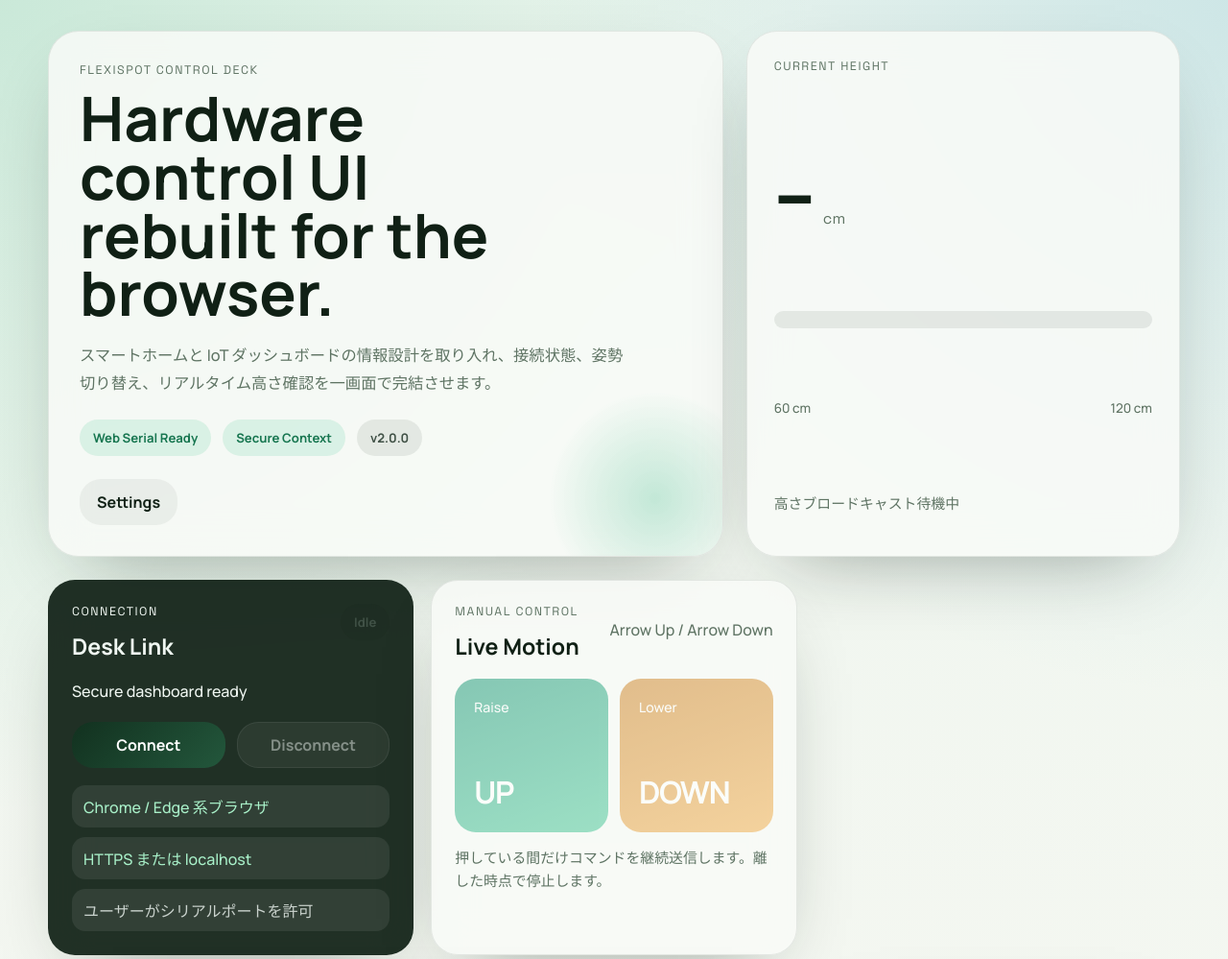
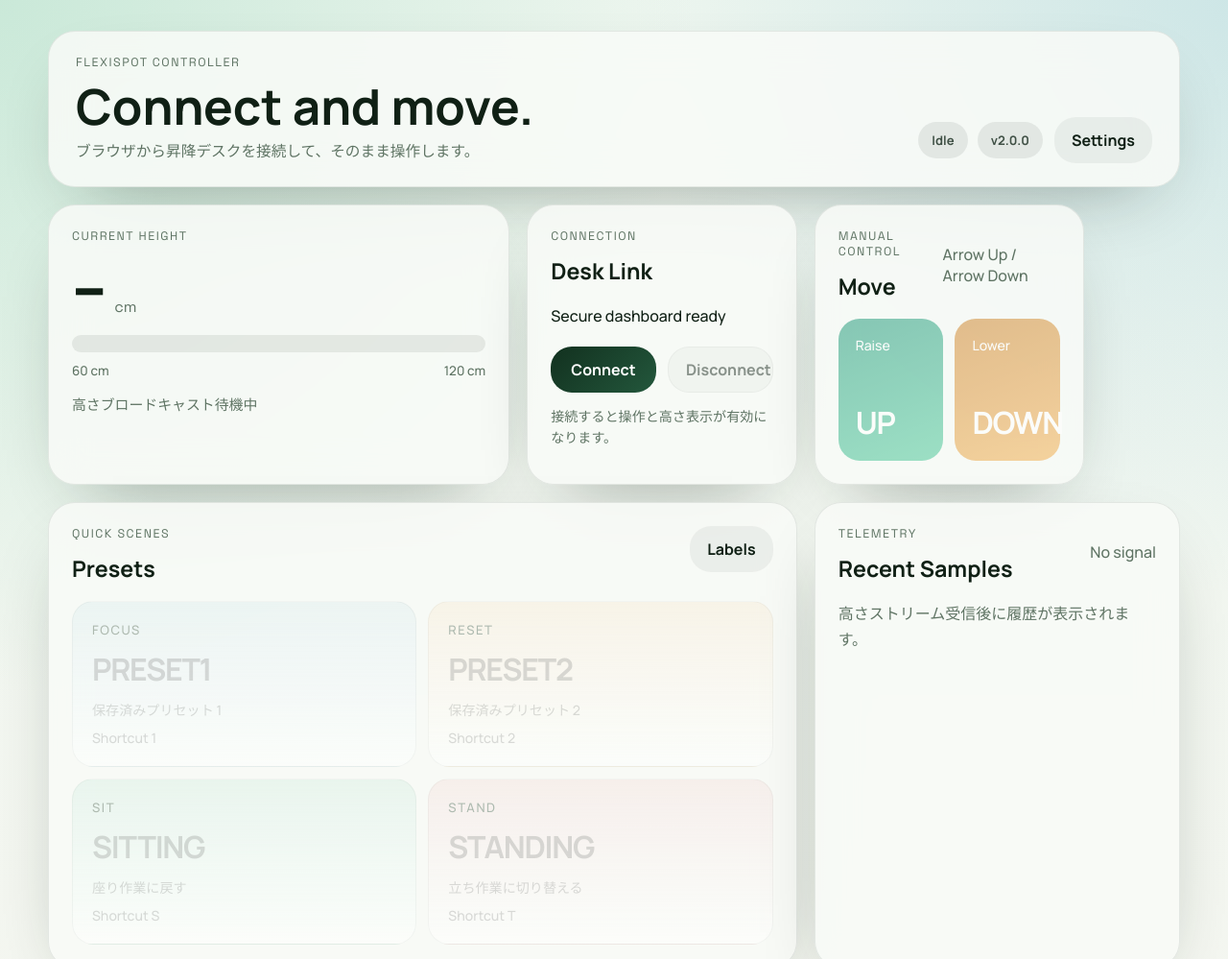
Before and after one commit to JunNakarai/flexispot-web-controller, a website built with Vite: page index.html in a window 1280 px wide. Shown: the top 999 px of the page at 96% size. Built offline with nearby package versions, Linux system fonts and the light colour scheme.

Commit message:
Simplify the home layout

```diff
--- a/src/styles.css
+++ b/src/styles.css
@@ -76,15 +76,7 @@
     padding: 32px 0 48px;
 }
 
-.hero-panel {
-    display: grid;
-    grid-template-columns: minmax(0, 1.4fr) minmax(320px, 0.9fr);
-    gap: 24px;
-    margin-bottom: 24px;
-}
-
-.hero-copy,
-.hero-metric,
+.top-strip,
 .panel,
 .toast {
     border: 1px solid var(--panel-border);
@@ -93,21 +85,26 @@
     box-shadow: var(--shadow);
 }
 
-.hero-copy {
-    border-radius: 32px;
-    padding: 32px;
-    position: relative;
-    overflow: hidden;
+.top-strip {
+    display: flex;
+    align-items: flex-end;
+    justify-content: space-between;
+    gap: 24px;
+    border-radius: 28px;
+    padding: 24px 28px;
+    margin-bottom: 18px;
 }
 
-.hero-copy::after {
-    content: '';
-    position: absolute;
-    inset: auto -40px -50px auto;
-    width: 220px;
-    height: 220px;
-    border-radius: 50%;
-    background: radial-gradient(circle, rgba(57, 185, 132, 0.28), transparent 72%);
+.top-strip-copy {
+    max-width: 620px;
+}
+
+.top-strip-actions {
+    display: flex;
+    align-items: center;
+    gap: 12px;
+    flex-wrap: wrap;
+    justify-content: flex-end;
 }
 
 .eyebrow,
@@ -121,30 +118,24 @@
     margin: 0 0 12px;
 }
 
-.hero-copy h1 {
+.top-strip h1 {
     margin: 0;
-    max-width: 12ch;
-    font-size: clamp(2.8rem, 5vw, 4.8rem);
-    line-height: 0.95;
+    font-size: clamp(2.2rem, 4vw, 3.4rem);
+    line-height: 0.98;
 }
 
 .lede {
-    margin: 20px 0 0;
-    max-width: 56ch;
+    margin: 10px 0 0;
+    max-width: 48ch;
     color: var(--muted);
-    font-size: 1.02rem;
-    line-height: 1.75;
+    font-size: 0.98rem;
+    line-height: 1.6;
 }
 
 .hero-badges {
     display: flex;
     flex-wrap: wrap;
-    gap: 12px;
-    margin-top: 24px;
-}
-
-.hero-actions {
-    margin-top: 24px;
+    gap: 10px;
 }
 
 .badge,
@@ -186,23 +177,15 @@
     color: #1f6e87;
 }
 
-.hero-metric {
-    border-radius: 32px;
-    padding: 28px;
-    display: flex;
-    flex-direction: column;
-    justify-content: space-between;
-}
-
 .metric-value-row {
     display: flex;
     align-items: baseline;
     gap: 8px;
-    margin: 10px 0 18px;
+    margin: 6px 0 16px;
 }
 
 .metric-value {
-    font-size: clamp(3.4rem, 7vw, 5rem);
+    font-size: clamp(3rem, 6vw, 4.2rem);
     line-height: 1;
     font-weight: 800;
 }
@@ -253,26 +236,27 @@
     gap: 18px;
 }
 
+.dashboard-grid-priority {
+    margin-bottom: 18px;
+}
+
 .panel {
     border-radius: 28px;
     padding: 24px;
     grid-column: span 4;
 }
 
-.panel-strong {
-    background: var(--panel-strong);
-    color: #f0f7f2;
+.panel-wide {
+    grid-column: span 8;
 }
 
-.panel-strong .panel-kicker,
-.panel-strong .panel-body,
-.panel-strong .check-list,
-.panel-strong h2 {
-    color: inherit;
+.panel-metric {
+    grid-column: span 5;
 }
 
-.panel-wide {
-    grid-column: span 8;
+.panel-connection,
+.panel-motion {
+    grid-column: span 3;
 }
 
 .panel-head {
@@ -413,39 +397,14 @@
     outline-offset: 3px;
 }
 
-.check-list,
 .facts {
     margin: 18px 0 0;
     padding: 0;
 }
 
-.check-list {
-    list-style: none;
-    display: grid;
-    gap: 10px;
-}
-
-.check-list li {
-    padding: 10px 12px;
-    border-radius: 14px;
-    background: rgba(255, 255, 255, 0.08);
-}
-
-.check-list li.ok {
-    color: #a8f0c8;
-}
-
-.check-list li.warn {
-    color: #ffd696;
-}
-
-.check-list li.neutral {
-    color: rgba(240, 247, 242, 0.8);
-}
-
 .control {
-    min-height: 160px;
-    padding: 20px;
+    min-height: 148px;
+    padding: 18px;
     text-align: left;
     color: white;
     cursor: pointer;
@@ -518,6 +477,13 @@
     text-transform: uppercase;
     letter-spacing: 0.12em;
     color: var(--muted);
+}
+
+.support-note {
+    margin: 14px 0 0;
+    color: var(--muted);
+    font-size: 0.88rem;
+    line-height: 1.55;
 }
 
 .history-list {
@@ -805,12 +771,16 @@
 }
 
 @media (max-width: 980px) {
-    .hero-panel {
-        grid-template-columns: 1fr;
+    .top-strip {
+        flex-direction: column;
+        align-items: stretch;
     }
 
     .panel,
-    .panel-wide {
+    .panel-wide,
+    .panel-metric,
+    .panel-connection,
+    .panel-motion {
         grid-column: span 12;
     }
 }
@@ -821,8 +791,7 @@
         padding-top: 12px;
     }
 
-    .hero-copy,
-    .hero-metric,
+    .top-strip,
     .panel {
         border-radius: 24px;
         padding: 20px;
--- a/src/ui/app.ts
+++ b/src/ui/app.ts
@@ -200,26 +200,27 @@
             : clamp(((this.state.currentHeight - HEIGHT_MIN) / (HEIGHT_MAX - HEIGHT_MIN)) * 100, 0, 100);
         const recentChart = this.renderSessionChart();
         const chart = this.renderDailyChart();
+        const supportMessage = this.getSupportMessage(supported, secure);
 
         this.root.innerHTML = `
             <div class="shell">
-                <section class="hero-panel">
-                    <div class="hero-copy">
-                        <p class="eyebrow">FlexiSpot Control Deck</p>
-                        <h1>Hardware control UI rebuilt for the browser.</h1>
-                        <p class="lede">
-                            スマートホームと IoT ダッシュボードの情報設計を取り入れ、接続状態、姿勢切り替え、リアルタイム高さ確認を一画面で完結させます。
-                        </p>
+                <section class="top-strip">
+                    <div class="top-strip-copy">
+                        <p class="eyebrow">FlexiSpot Controller</p>
+                        <h1>Connect and move.</h1>
+                        <p class="lede">ブラウザから昇降デスクを接続して、そのまま操作します。</p>
+                    </div>
+                    <div class="top-strip-actions">
                         <div class="hero-badges">
-                            <span class="badge ${supported ? 'ok' : 'warn'}">${supported ? 'Web Serial Ready' : 'Browser Unsupported'}</span>
-                            <span class="badge ${secure ? 'ok' : 'warn'}">${secure ? 'Secure Context' : 'HTTPS Required'}</span>
+                            <span class="badge ${this.statusTone(this.state.connectionStatus)}">${this.statusLabel(this.state.connectionStatus)}</span>
                             <span class="badge neutral">v${APP_VERSION}</span>
                         </div>
-                        <div class="hero-actions">
-                            <button class="button ghost" data-action="open-settings">Settings</button>
-                        </div>
+                        <button class="button ghost" data-action="open-settings">Settings</button>
                     </div>
-                    <div class="hero-metric">
+                </section>
+
+                <section class="dashboard-grid dashboard-grid-priority">
+                    <article class="panel panel-metric">
                         <p class="metric-label">Current Height</p>
                         <div class="metric-value-row">
                             <span class="metric-value">${this.state.currentHeight?.toFixed(1) ?? '--'}</span>
@@ -233,37 +234,28 @@
                             <span>${HEIGHT_MAX} cm</span>
                         </div>
                         <p class="metric-caption">${this.formatHeightStatus()}</p>
-                    </div>
-                </section>
+                    </article>
 
-                <section class="dashboard-grid">
-                    <article class="panel panel-strong">
+                    <article class="panel panel-connection">
                         <div class="panel-head">
                             <div>
                                 <p class="panel-kicker">Connection</p>
                                 <h2>Desk Link</h2>
                             </div>
-                            <span class="status-pill ${this.statusTone(this.state.connectionStatus)}">
-                                ${this.statusLabel(this.state.connectionStatus)}
-                            </span>
                         </div>
                         <p class="panel-body" role="status" aria-live="polite">${this.escapeHtml(this.state.statusMessage)}</p>
                         <div class="button-row">
                             <button class="button primary" data-action="connect" aria-label="Connect to desk" ${!supported || !secure || this.state.isConnected ? 'disabled' : ''}>Connect</button>
                             <button class="button secondary" data-action="disconnect" aria-label="Disconnect from desk" ${this.state.isConnected ? '' : 'disabled'}>Disconnect</button>
                         </div>
-                        <ul class="check-list">
-                            <li class="${supported ? 'ok' : 'warn'}">Chrome / Edge 系ブラウザ</li>
-                            <li class="${secure ? 'ok' : 'warn'}">HTTPS または localhost</li>
-                            <li class="${this.state.isConnected ? 'ok' : 'neutral'}">ユーザーがシリアルポートを許可</li>
-                        </ul>
+                        ${supportMessage ? `<p class="support-note">${this.escapeHtml(supportMessage)}</p>` : ''}
                     </article>
 
-                    <article class="panel">
+                    <article class="panel panel-motion">
                         <div class="panel-head">
                             <div>
                                 <p class="panel-kicker">Manual Control</p>
-                                <h2>Live Motion</h2>
+                                <h2>Move</h2>
                             </div>
                             <p class="shortcut-hint">Arrow Up / Arrow Down</p>
                         </div>
@@ -277,14 +269,15 @@
                                 <strong>DOWN</strong>
                             </button>
                         </div>
-                        <p class="muted">押している間だけコマンドを継続送信します。離した時点で停止します。</p>
                     </article>
+                </section>
 
+                <section class="dashboard-grid">
                     <article class="panel panel-wide">
                         <div class="panel-head">
                             <div>
                                 <p class="panel-kicker">Quick Scenes</p>
-                                <h2>Preset Deck</h2>
+                                <h2>Presets</h2>
                             </div>
                             <button class="button ghost" data-action="customize" aria-haspopup="dialog" aria-expanded="${this.state.isPresetEditorOpen ? 'true' : 'false'}">Labels</button>
                         </div>
@@ -1211,6 +1204,22 @@
 
         return null;
     }
+
+    private getSupportMessage(supported: boolean, secure: boolean): string | null {
+        if (!supported) {
+            return 'Chrome / Edge 系ブラウザで開いてください。';
+        }
+
+        if (!secure) {
+            return 'HTTPS または localhost で開いてください。';
+        }
+
+        if (!this.state.isConnected) {
+            return '接続すると操作と高さ表示が有効になります。';
+        }
+
+        return null;
+    }
 }
 
 function clamp(value: number, min: number, max: number): number {
```
